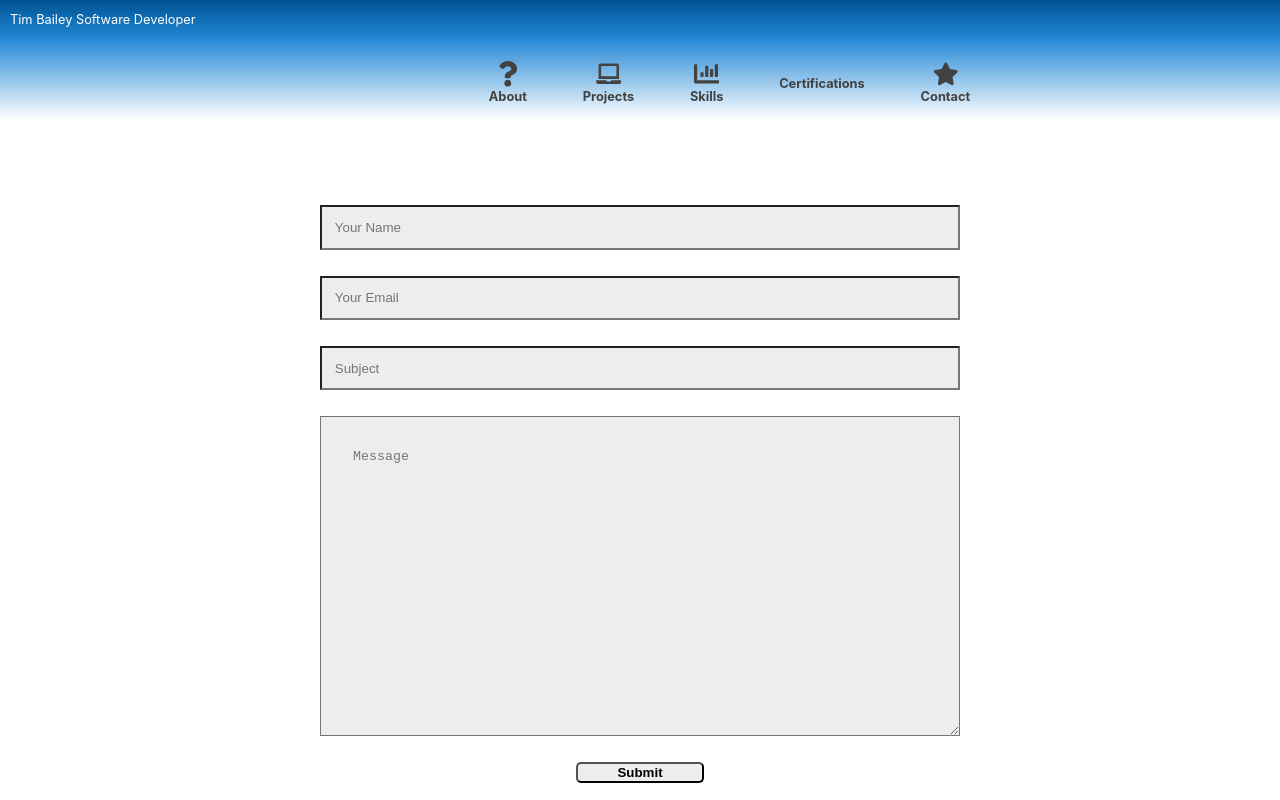
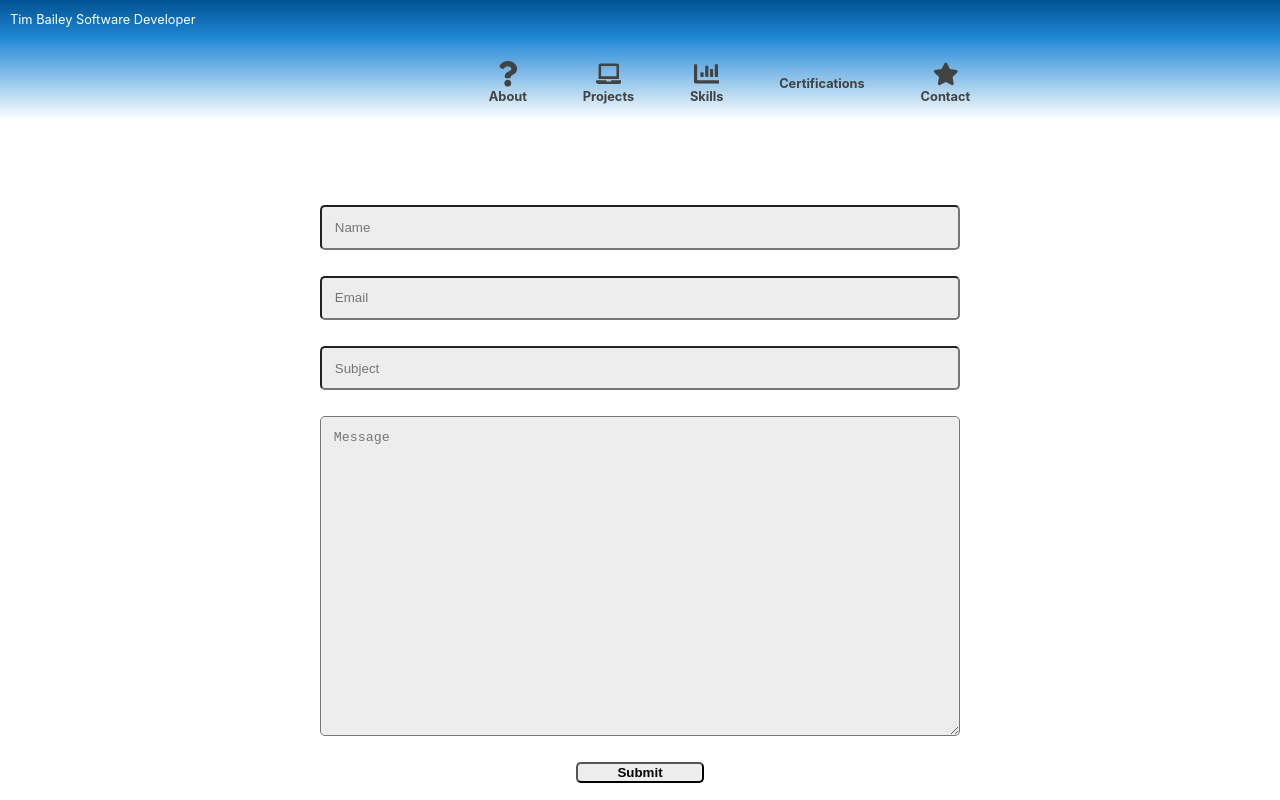
Before and after one commit to t-cbailey/portfolio, a React (Vite) app: page /contact in a window 1280 px wide. Built offline with nearby package versions, Linux system fonts and the light colour scheme; some icons are missing.

Commit message:
added landscape and 4k formatting

```diff
--- a/src/components/About.tsx
+++ b/src/components/About.tsx
@@ -25,7 +25,6 @@ function About({ setCurrentPage }: AboutProps) {
   const aboutD = document.getElementById("aboutD");
 
   if (aboutB) {
-    console.log(aboutB.style.opacity);
     aboutB.style.opacity = `${(scrollPostition - windowHeight / 10) / 100}`;
   }
   if (aboutC) {
--- a/src/components/Contact.tsx
+++ b/src/components/Contact.tsx
@@ -55,14 +55,14 @@ function Contact() {
         <form id="contactForm">
           <input
             type="text"
-            placeholder="Your Name"
+            placeholder="Name"
             {...name}
             className="inputField"
           />
           <input
             className="inputField"
             type="text"
-            placeholder="Your Email"
+            placeholder="Email"
             {...email}
           />
           <input
--- a/src/styling/about.css
+++ b/src/styling/about.css
@@ -160,11 +160,12 @@
 
   #aboutContainer {
     margin-right: 0px;
+    padding-bottom: 60vh;
   }
   #backgroundImg {
     position: fixed;
     top: -25%;
-    left: 30%;
+    left: 25%;
     right: 0;
     width: 60%;
     z-index: -999;
@@ -188,3 +189,27 @@
     width: 20%;
   }
 }
+@media only screen and (min-width: 3840px) {
+  .aboutText {
+    font-size: 2rem;
+  }
+  .aboutBody {
+    font-size: 2rem;
+  }
+  #aboutB {
+    margin-top: 40vh;
+  }
+}
+
+@media (orientation: landscape) {
+  @media only screen and (max-width: 1200px) {
+    #backgroundImg {
+      position: fixed;
+      top: 0%;
+      left: 50%;
+      right: 0%;
+      max-width: 60%;
+      z-index: -999;
+    }
+  }
+}
--- a/src/styling/contact.css
+++ b/src/styling/contact.css
@@ -13,16 +13,18 @@
   padding: 2%;
   background-color: rgba(233, 233, 233, 0.8);
   color: black;
+  border-radius: 5px;
 }
 .messageInput {
   width: 100%;
   resize: vertical;
   margin-top: 2%;
   margin-bottom: 2%;
-  padding: 5%;
+  padding: 2%;
   height: 20rem;
   background-color: rgba(233, 233, 233, 0.8);
   color: black;
+  border-radius: 5px;
 }
 
 @media only screen and (min-width: 1200px) {
```
